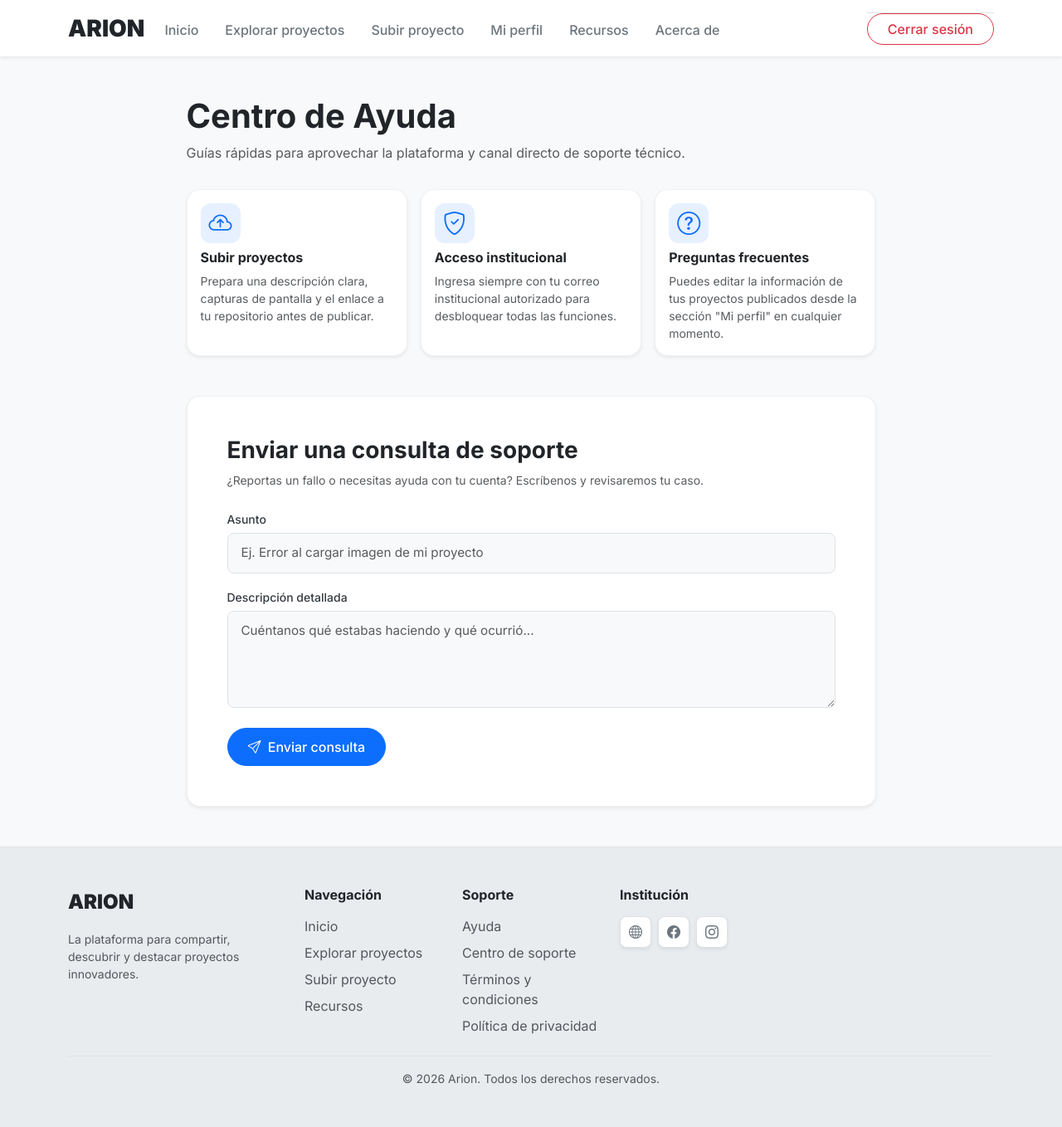
After one commit to DayanaRivas16/Arion, a Flask app: page /soporte in a window 1280 px wide. The commit adds this page. Shown: the whole page at 83% size. Run offline with Flask 3, Linux system fonts and the light colour scheme; the visitor is signed in with stand-in values (Sample User, id 1); some libraries are stand-ins or nearby versions.

Commit message:
reporte html de admin y formulario de consulta

```diff
--- a/app.py
+++ b/app.py
@@ -13,6 +13,7 @@ import uuid
 load_dotenv()
 
 app = Flask(__name__)
+
 app.secret_key = os.getenv('SECRET_KEY')
 
 # =====================================================================
@@ -141,7 +142,29 @@ def admin_proyectos():
 @app.route('/admin/reportes')
 @admin_required
 def admin_reportes():
-    return render_template('admin/reportes.html')
+    consultas = consultar("""
+        SELECT u.nombre_completo AS nombre,
+               u.correo_usuario AS correo,
+               s.asunto,
+               s.descripcion,
+               s.estado
+        FROM soporte s
+        JOIN usuarios u ON u.id_usuario = s.usuario_id
+        ORDER BY CASE WHEN LOWER(s.estado) = 'pendiente' THEN 0 ELSE 1 END,
+                 s.fecha_creacion DESC;
+    """)
+    total_consultas = len(consultas)
+    consultas_pendientes = sum(
+        1 for consulta in consultas
+        if (consulta.get('estado') or '').strip().lower() == 'pendiente'
+    )
+    return render_template(
+        'admin/reportes.html',
+        consultas=consultas,
+        total_consultas=total_consultas,
+        consultas_pendientes=consultas_pendientes,
+        otras_consultas=total_consultas - consultas_pendientes,
+    )
 
 
 @app.route('/admin/configuracion')
@@ -628,6 +651,8 @@ def explorar():
     autores = []
     conn = None
     cursor = None
+    admin_emails = []
+    usuario = None
     try:
         conn = get_db_connection()
         cursor = conn.cursor(cursor_factory=RealDictCursor)
@@ -1402,5 +1427,108 @@ def eliminar_proyecto(id):
         conn.close()
     return redirect(url_for('perfil'))
 
+# ==========================================================
+# RUTA DE SOPORTE (HU-18)
+# ==========================================================
+@app.route('/soporte', methods=['GET', 'POST'])
+def soporte():
+    if request.method == 'GET':
+        return render_template('soporte.html')
+
+    if 'user_id' not in session:
+        flash('Inicia sesión para enviar una consulta de soporte.', 'warning')
+        return redirect(url_for('login'))
+
+    uid = session['user_id']
+
+    asunto = request.form.get('asunto', '').strip()
+    descripcion = request.form.get('descripcion', '').strip()
+
+    if not asunto or not descripcion:
+        flash('El asunto y la descripción son obligatorios.', 'danger')
+        return redirect(url_for('soporte'))
+
+    if len(asunto) > 150:
+        flash('El asunto no puede superar los 150 caracteres.', 'danger')
+        return redirect(url_for('soporte'))
+
+    conn = None
+    cursor = None
+    admin_emails = []
+    usuario = None
+    try:
+        conn = get_db_connection()
+        cursor = conn.cursor(cursor_factory=RealDictCursor)
+
+        cursor.execute("""
+            INSERT INTO soporte (usuario_id, asunto, descripcion, estado)
+            VALUES (%s, %s, %s, 'pendiente');
+        """, (uid, asunto, descripcion))
+
+        cursor.execute("""
+            SELECT nombre_completo, correo_usuario
+            FROM usuarios
+            WHERE id_usuario = %s;
+        """, (uid,))
+        usuario = cursor.fetchone()
+        if not usuario:
+            raise RuntimeError('No se encontró la cuenta asociada a la consulta de soporte.')
+
+        cursor.execute("""
+            SELECT DISTINCT LOWER(BTRIM(correo_usuario)) AS correo
+            FROM usuarios
+            WHERE id_tipo = %s
+              AND activo = TRUE
+              AND correo_usuario IS NOT NULL
+              AND BTRIM(correo_usuario) <> '';
+        """, (ID_TIPO_ADMIN,))
+        admin_emails = [fila['correo'] for fila in cursor.fetchall()]
+
+        conn.commit()
+    except Exception:
+        if conn:
+            conn.rollback()
+        app.logger.exception('Error al guardar la consulta de soporte')
+        flash('No se pudo registrar tu consulta. Inténtalo de nuevo.', 'danger')
+        return redirect(url_for('soporte'))
+    finally:
+        if cursor:
+            cursor.close()
+        if conn:
+            conn.close()
+
+    if not admin_emails:
+        app.logger.error('No hay correos de administradores activos para notificar la consulta de soporte.')
+        flash(
+            'Tu consulta quedó registrada, pero no se pudo notificar por correo a un administrador.',
+            'warning'
+        )
+        return redirect(url_for('soporte'))
+
+    try:
+        mail.send(Message(
+            subject='Nueva consulta de soporte - ARION',
+            recipients=admin_emails,
+            body=(
+                'Se recibió una nueva consulta de soporte.\n\n'
+                f'Estudiante: {usuario["nombre_completo"]}\n'
+                f'Correo: {usuario["correo_usuario"]}\n'
+                f'Asunto: {asunto}\n\n'
+                f'Mensaje:\n{descripcion}\n\n'
+                'Puedes revisar la consulta en el panel de administración, sección Reportes.'
+            )
+        ))
+    except Exception:
+        app.logger.exception('La consulta se guardó, pero falló el envío de la notificación por correo.')
+        flash(
+            'Tu consulta quedó registrada, pero no se pudo enviar la notificación por correo.',
+            'warning'
+        )
+    else:
+        flash('¡Tu consulta fue enviada y se notificó a los administradores!', 'success')
+
+    return redirect(url_for('soporte'))
+
+
 if __name__ == '__main__':
     app.run(debug=True)
--- /dev/null
+++ b/static/css/soporte.css
@@ -0,0 +1,70 @@
+/* ==========================================================
+   ESTILOS PARA LA PÁGINA DE SOPORTE Y RECURSOS (HU-18)
+   ========================================================== */
+
+/* Tarjetas de información rápida (Subir proyectos, Acceso, FAQ) */
+.card.h-100 {
+    transition: transform 0.25s ease, box-shadow 0.25s ease, border-color 0.25s ease;
+    border: 1px solid rgba(0, 0, 0, 0.05) !important;
+}
+
+.card.h-100:hover {
+    transform: translateY(-5px);
+    box-shadow: 0 10px 25px rgba(13, 110, 253, 0.08) !important;
+    border-color: rgba(13, 110, 253, 0.25) !important;
+}
+
+/* Contenedor de los íconos de Bootstrap en las tarjetas */
+.card.h-100 .text-primary.fs-3 {
+    width: 48px;
+    height: 48px;
+    background-color: rgba(13, 110, 253, 0.1);
+    border-radius: 12px;
+    display: flex;
+    align-items: center;
+    justify-content: center;
+    transition: background-color 0.25s ease, color 0.25s ease;
+}
+
+.card.h-100:hover .text-primary.fs-3 {
+    background-color: #0d6efd;
+    color: #ffffff !important;
+}
+
+/* Tarjeta principal del formulario de soporte */
+#soporte {
+    border: 1px solid rgba(0, 0, 0, 0.06) !important;
+    scroll-margin-top: 90px; /* Evita que el menú superior tape el título al bajar */
+}
+
+/* Campos de texto del formulario (Asunto y Descripción) */
+#soporte .form-control {
+    background-color: #f8f9fa;
+    border: 1px solid #dee2e6;
+    padding: 0.75rem 1rem;
+    font-size: 0.95rem;
+    transition: all 0.2s ease-in-out;
+}
+
+#soporte .form-control:focus {
+    background-color: #ffffff;
+    border-color: #0d6efd;
+    box-shadow: 0 0 0 0.25rem rgba(13, 110, 253, 0.15);
+}
+
+#soporte .form-label {
+    color: #343a40;
+    margin-bottom: 0.4rem;
+}
+
+/* Botón de envío */
+#soporte .btn-primary {
+    padding-top: 0.6rem;
+    padding-bottom: 0.6rem;
+    transition: transform 0.2s ease, box-shadow 0.2s ease;
+}
+
+#soporte .btn-primary:hover {
+    transform: translateY(-2px);
+    box-shadow: 0 6px 15px rgba(13, 110, 253, 0.25);
+}
--- a/templates/base.html
+++ b/templates/base.html
@@ -133,8 +133,8 @@
                 <div class="col-6 col-sm-4 col-md-2">
                     <h5 class="fw-bold text-dark fs-6 mb-3">Soporte</h5>
                     <ul class="nav flex-column gap-2">
-                        <li class="nav-item"><a href="#" class="nav-link p-0 text-muted small text-hover-dark">Ayuda</a></li>
-                        <li class="nav-item"><a href="#" class="nav-link p-0 text-muted small text-hover-dark">Centro de soporte</a></li>
+                        <li class="nav-item"><a href="{{ url_for('soporte') }}" class="nav-link p-0 text-muted small text-hover-dark">Ayuda</a></li>
+                        <li class="nav-item"><a href="{{ url_for('soporte') }}" class="nav-link p-0 text-muted small text-hover-dark">Centro de soporte</a></li>
                         <li class="nav-item"><a href="#" class="nav-link p-0 text-muted small text-hover-dark">Términos y condiciones</a></li>
                         <li class="nav-item"><a href="#" class="nav-link p-0 text-muted small text-hover-dark">Política de privacidad</a></li>
                     </ul>
--- /dev/null
+++ b/templates/soporte.html
@@ -0,0 +1,71 @@
+{% extends "base.html" %}
+
+{% block title %}Recursos y Soporte - ARION{% endblock %}
+{% block extra_css %}
+<link rel="stylesheet" href="{{ url_for('static', filename='css/soporte.css') }}">
+{% endblock %}
+
+{% block content %}
+<div class="row justify-content-center my-4">
+    <div class="col-lg-9">
+
+        <!-- Encabezado e información útil -->
+        <div class="mb-5">
+            <h1 class="fw-bold text-dark mb-2">Centro de Ayuda</h1>
+            <p class="text-muted">Guías rápidas para aprovechar la plataforma y canal directo de soporte técnico.</p>
+
+            <div class="row g-3 mt-3">
+                <div class="col-md-4">
+                    <div class="card h-100 border-0 shadow-sm rounded-4 p-3 bg-white">
+                        <div class="text-primary fs-3 mb-2"><i class="bi bi-cloud-arrow-up"></i></div>
+                        <h6 class="fw-bold text-dark">Subir proyectos</h6>
+                        <p class="text-muted small mb-0">Prepara una descripción clara, capturas de pantalla y el enlace a tu repositorio antes de publicar.</p>
+                    </div>
+                </div>
+                <div class="col-md-4">
+                    <div class="card h-100 border-0 shadow-sm rounded-4 p-3 bg-white">
+                        <div class="text-primary fs-3 mb-2"><i class="bi bi-shield-check"></i></div>
+                        <h6 class="fw-bold text-dark">Acceso institucional</h6>
+                        <p class="text-muted small mb-0">Ingresa siempre con tu correo institucional autorizado para desbloquear todas las funciones.</p>
+                    </div>
+                </div>
+                <div class="col-md-4">
+                    <div class="card h-100 border-0 shadow-sm rounded-4 p-3 bg-white">
+                        <div class="text-primary fs-3 mb-2"><i class="bi bi-question-circle"></i></div>
+                        <h6 class="fw-bold text-dark">Preguntas frecuentes</h6>
+                        <p class="text-muted small mb-0">Puedes editar la información de tus proyectos publicados desde la sección "Mi perfil" en cualquier momento.</p>
+                    </div>
+                </div>
+            </div>
+        </div>
+
+        <!-- Formulario de Soporte (HU-18) -->
+        <div id="soporte" class="card border-0 shadow-sm rounded-4 p-4 p-md-5 bg-white">
+            <h3 class="fw-bold text-dark mb-2">Enviar una consulta de soporte</h3>
+            <p class="text-muted small mb-4">¿Reportas un fallo o necesitas ayuda con tu cuenta? Escríbenos y revisaremos tu caso.</p>
+
+            {% if session.get('user_id') %}
+            <form action="{{ url_for('soporte') }}" method="POST">
+                <div class="mb-3">
+                    <label for="asunto" class="form-label fw-medium small">Asunto</label>
+                    <input type="text" class="form-control rounded-3" id="asunto" name="asunto" maxlength="150" required placeholder="Ej. Error al cargar imagen de mi proyecto">
+                </div>
+
+                <div class="mb-4">
+                    <label for="descripcion" class="form-label fw-medium small">Descripción detallada</label>
+                    <textarea class="form-control rounded-3" id="descripcion" name="descripcion" rows="4" required placeholder="Cuéntanos qué estabas haciendo y qué ocurrió..."></textarea>
+                </div>
+
+                <button type="submit" class="btn btn-primary rounded-pill px-4 fw-medium">
+                    <i class="bi bi-send me-1"></i> Enviar consulta
+                </button>
+            </form>
+            {% else %}
+            <p class="text-muted mb-3">Inicia sesión para enviar una consulta vinculada a tu cuenta.</p>
+            <a href="{{ url_for('login') }}" class="btn btn-primary rounded-pill px-4 fw-medium">Acceder</a>
+            {% endif %}
+        </div>
+
+    </div>
+</div>
+{% endblock %}
```
Also changed, not shown: static/css/admin.css (+55 -0 lines), templates/admin/reportes.html (+84 -3 lines), migrations/001_create_soporte.sql (added).
